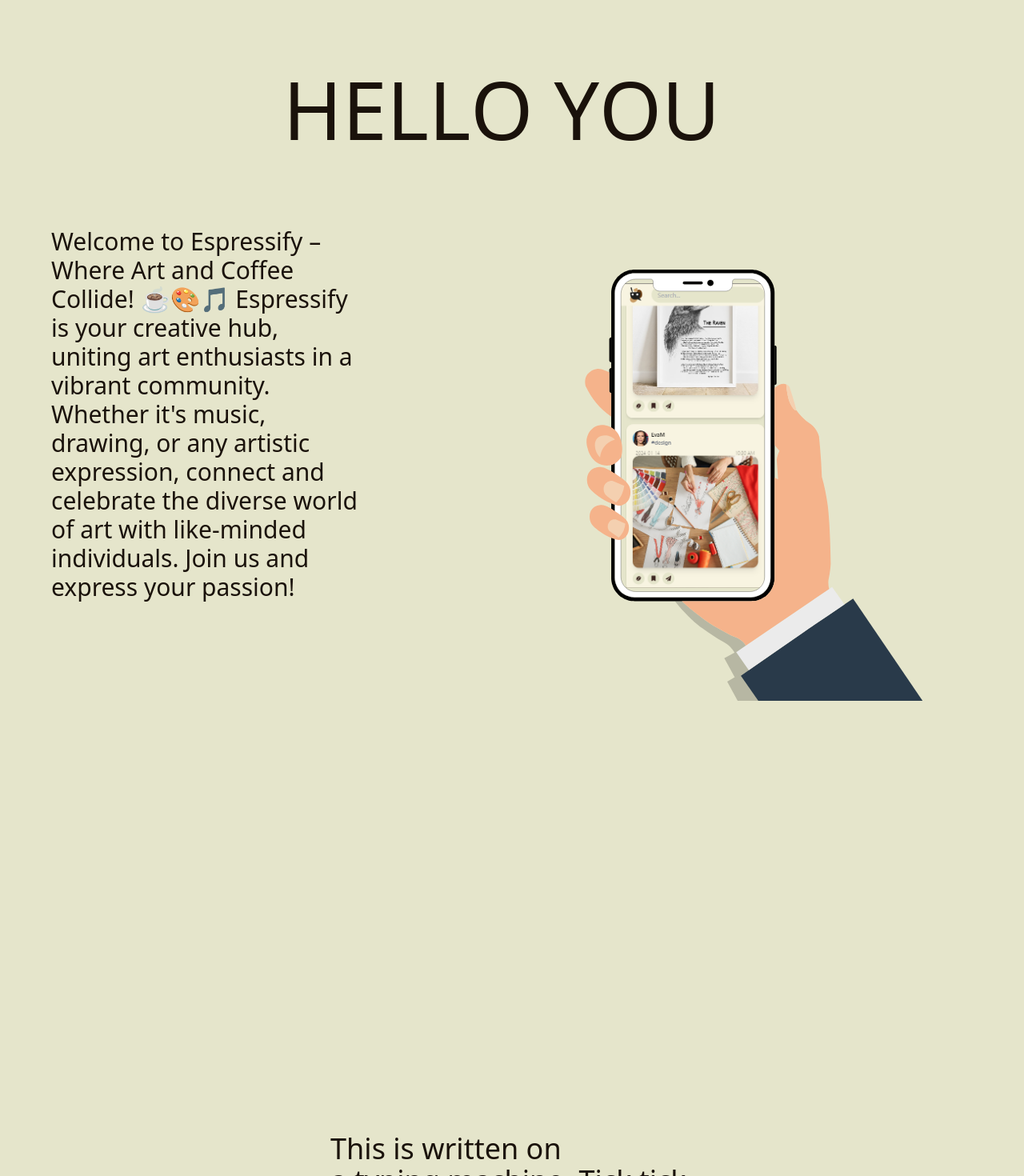
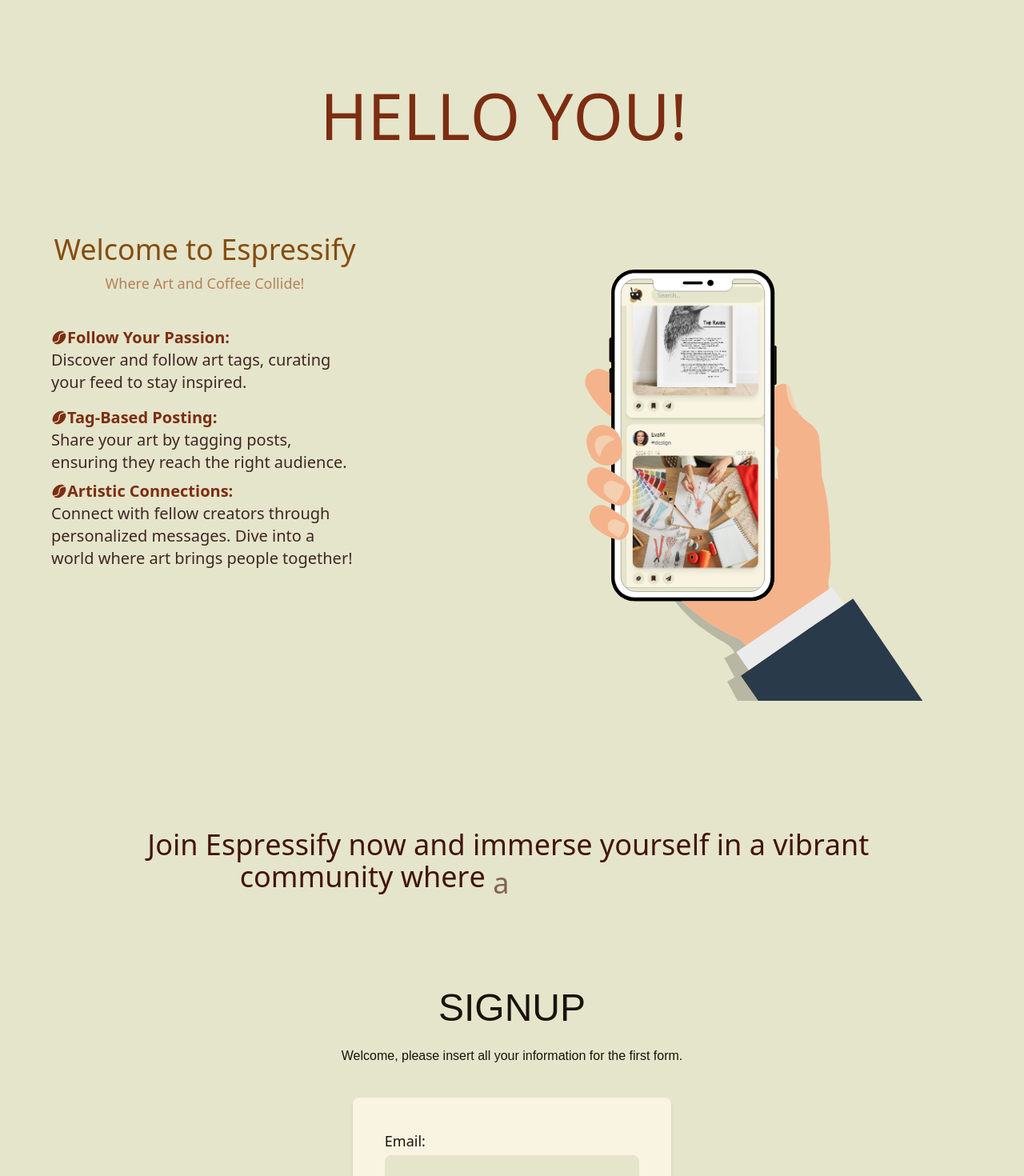
Before and after one commit to Chickenroast/BOOKFACE, a React (Vite) app in the folder BOOKFACE/: page /p in a window 1280 px wide. Shown: the part 820-2290 px from the top of the page at 80% size. Built offline with nearby package versions, Linux system fonts and the light colour scheme.

Commit message:
presentation done

```diff
--- a/BOOKFACE/src/Pages/Presentation/AnimatedPhone.tsx
+++ b/BOOKFACE/src/Pages/Presentation/AnimatedPhone.tsx
@@ -14,7 +14,7 @@
     y: 0,
     transition: {
       duration: 1,
-      delay:2
+      delay:1.5
     },
   },
 };
--- a/BOOKFACE/src/Pages/Presentation/Presenation.tsx
+++ b/BOOKFACE/src/Pages/Presentation/Presenation.tsx
@@ -2,6 +2,8 @@
 import { motion, useInView, useAnimation, Variant } from "framer-motion";
 import { useEffect, useRef } from "react";
 import AnimatedPhone from "./AnimatedPhone";
+import { BiSolidCoffeeBean } from "react-icons/bi";
+import Sign from "../Sign";
 const imageAnimation = {
   hidden: {
     opacity: 0,
@@ -18,13 +20,13 @@
 const welcomeAnimation = {
   hidden: {
     opacity: 0,
-    x: -200,
+    x: -100,
   },
   visible: {
     opacity: 1,
     x: 0,
     transition: {
-      duration: 1,
+      duration: 0.75,
       delay: 1,
     },
   },
@@ -38,7 +40,7 @@
   const welcomeRef = useRef(null);
 
   const isImageInView = useInView(imageRef, { once: false });
-  const isWelcomeInView = useInView(welcomeRef, { once: true });
+  const isWelcomeInView = useInView(welcomeRef, { once: false });
 
   useEffect(() => {
     const showImage = async () => {
@@ -89,42 +91,57 @@
         >
           {/* AnimatedText component goes here */}
           <AnimatedText
-            once
-            text="HELLO YOU"
+            once={false}
+            text="HELLO YOU!"
             el="h1"
-            className="mt-10 text-center text-4xl lg:text-[100px]"
+            className="mt-8 lg:mt-12 text-center text-4xl lg:text-[80px] text-orange-900 font-medium"
           />
           <div className="flex h-full w-full flex-col justify-between lg:flex-row">
-            <motion.p
-              className="mt-12 flex h-full w-full px-10 text-lg lg:mt-32   lg:h-full lg:w-1/2 lg:px-0  lg:text-3xl"
+            <motion.h1
+              className="flex flex-col items-center mt-8 h-full w-full px-10 text-center lg:mt-32 lg:h-full  lg:w-1/2 lg:px-0 text-brownl "
               initial="hidden"
               animate={welcomeControls}
               variants={welcomeAnimation}
               ref={welcomeRef}
             >
-              Welcome to Espressify – Where Art and Coffee Collide! ☕️🎨🎵
-              Espressify is your creative hub, uniting art enthusiasts in a
-              vibrant community. Whether it's music, drawing, or any artistic
-              expression, connect and celebrate the diverse world of art with
-              like-minded individuals. Join us and express your passion!
-            </motion.p>
+              <p className="font-medium flex flex-col items-center text-2xl lg:text-4xl text-yellow-800 ">Welcome to Espressify
+              <small className="lg:text-lg text-[14px] lg:mt-2 text-amber-800/60"> Where Art and Coffee Collide!</small>
+                </p>
+
+              <ul className="lg:text-xl mt-10 flex flex-col text-left text-[16px] text-brownl">
+                <li className="mb-2">
+                  <strong className="text-orange-900 flex items-center "><BiSolidCoffeeBean/> Follow Your Passion:</strong> Discover and follow art tags,
+                  curating your feed to stay inspired.
+                </li>
+                <li className="mt-2 mb-2 ">
+                  <strong className="text-orange-900 flex items-center"><BiSolidCoffeeBean/> Tag-Based Posting:</strong> Share your art by tagging posts, ensuring
+                  they reach the right audience.
+                </li>
+                <li>
+                <strong className="text-orange-900 flex items-center"><BiSolidCoffeeBean/> Artistic Connections:</strong> Connect with fellow creators through
+                  personalized messages. Dive into a world where art brings
+                  people together!
+                </li>
+              </ul>
+            </motion.h1>
             <AnimatedPhone />
           </div>
         </section>
 
-        <section className="flex min-h-[150vh] flex-col items-center justify-center">
+        <section className="flex max-h-[90vh] flex-col items-center mt-[20vh] overflow-hidden">
           <AnimatedText
             el="h2"
             text={[
-              "This is written on",
-              "a typing machine. Tick tick",
-              "tick tack tack...",
+              "Join Espressify now and immerse yourself in a vibrant community where art and coffee collide",
             ]}
-            className="text-4xl"
+            className="text-4xl mb-20 text-orange-950 text-center w-[80%] font-medium"
             repeatDelay={10000}
           />
+          <div className="h-full">
+           < Sign /></div>
         </section>
       </div>
+
     </main>
   );
 }
```
